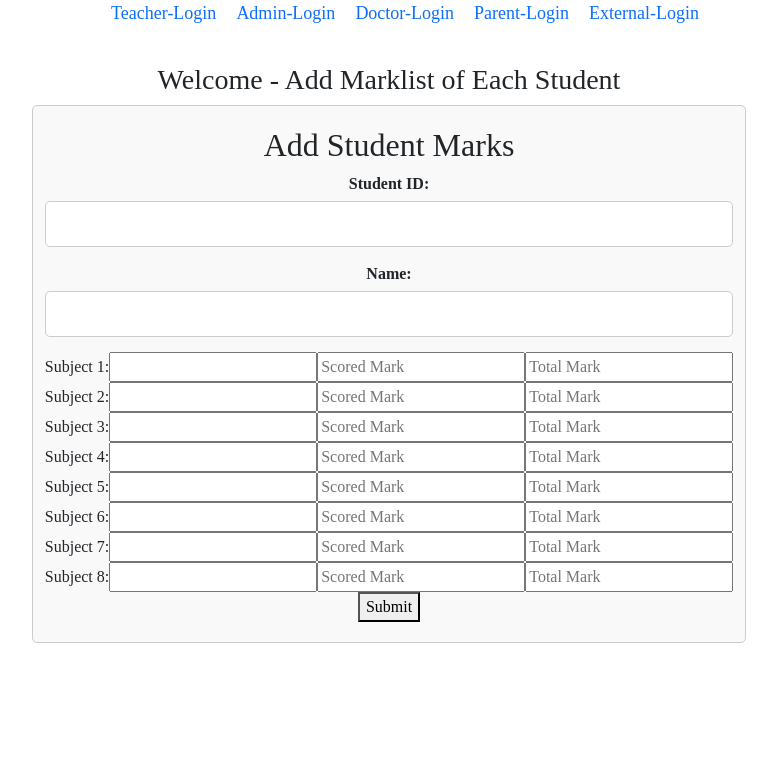
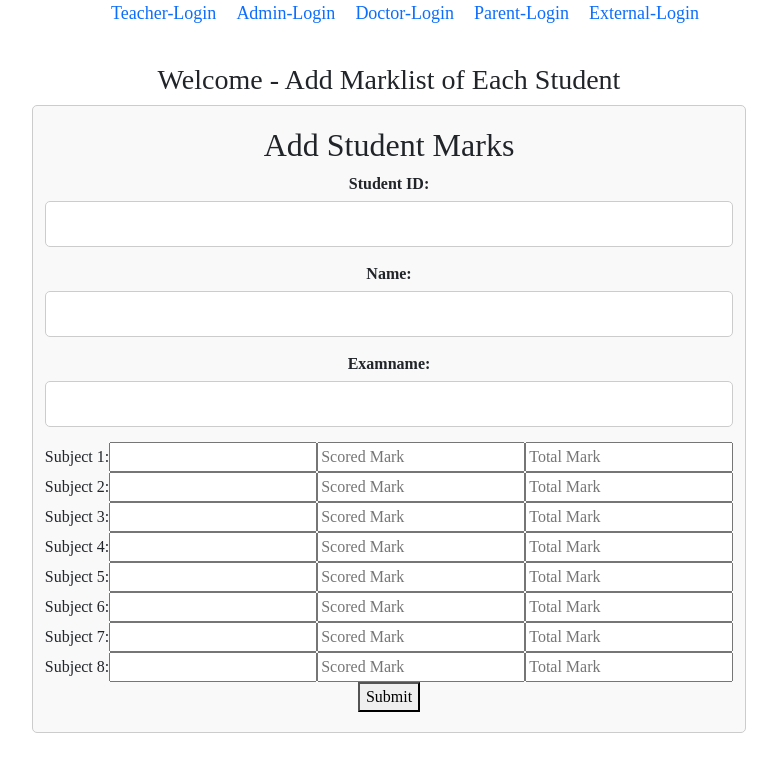
Before and after one commit to ArJuN-888/school-management, a React (Vite) app in the folder Client/: page /marklist in a window 1280 px wide. Shown: the top 772 px of the page, without its empty margins (251-1028 px from the left). Built offline with nearby package versions, Linux system fonts and the light colour scheme; no server answers.

Commit message:
worked on teacher Component

```diff
--- a/Client/src/Components/StudentMarklist.jsx
+++ b/Client/src/Components/StudentMarklist.jsx
@@ -8,6 +8,7 @@ const StudentMarklist = () => {
     const [data, setData] = useState({
         studentid: "",
         name: "",
+        examname:"",
         subject1: "",
         scoredMark1: "",
         totalMark1: "",
@@ -45,6 +46,7 @@ const StudentMarklist = () => {
         const response = await axios.post(`${baseURL}/marksheetadd`, {
                 studentid: data.studentid,
                 name: data.name,
+                examname:data.examname,
                 marks: [
                     { subject: data.subject1, scoredMark: data.scoredMark1, totalMark: data.totalMark1 },
                     { subject: data.subject2, scoredMark: data.scoredMark2, totalMark: data.totalMark2 },
@@ -78,6 +80,10 @@ const StudentMarklist = () => {
                 <div className="form-group">
                     <label htmlFor="name">Name:</label>
                     <input type="text" id="name" name="name" required onChange={handleonChange}/>
+                </div>
+                <div className="form-group">
+                    <label htmlFor="name">Examname:</label>
+                    <input type="text" id="examname" name="examname" required onChange={handleonChange}/>
                 </div>
                 <div className="subject-group">
                     <label htmlFor="subject1">Subject 1:</label>
```
